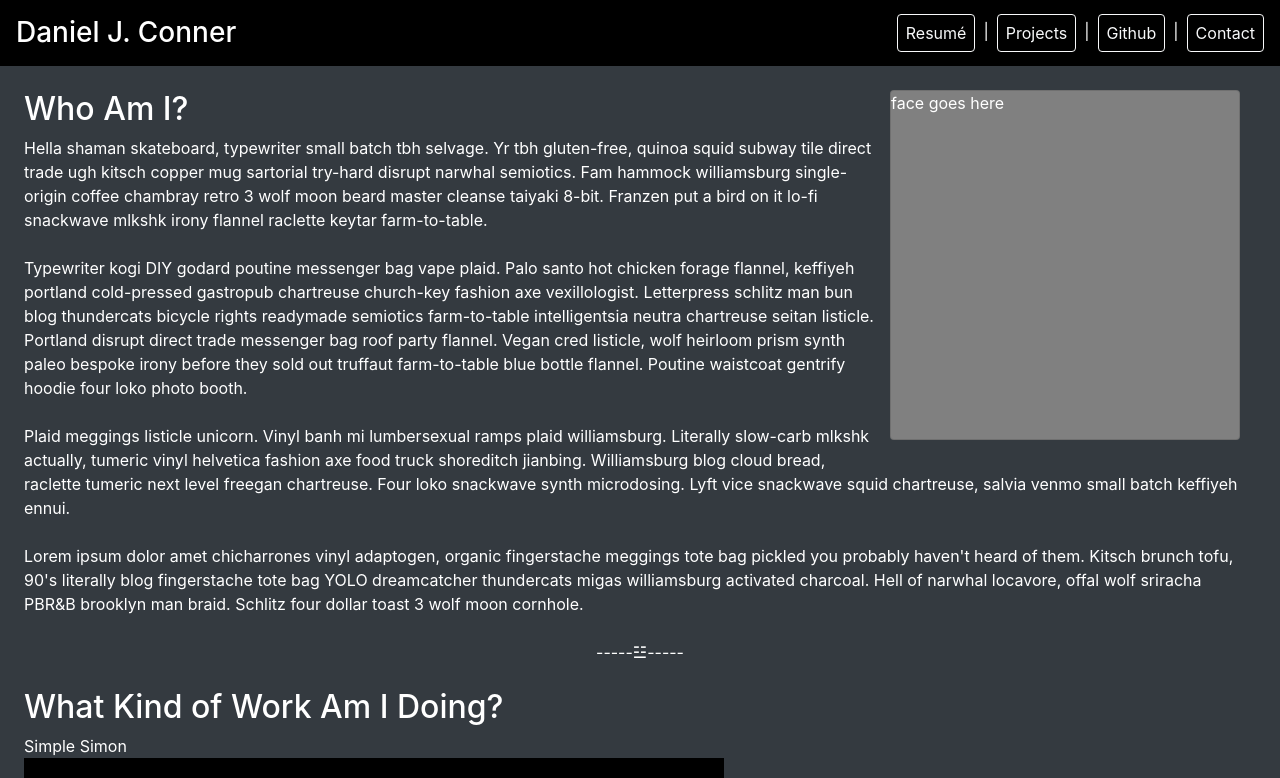
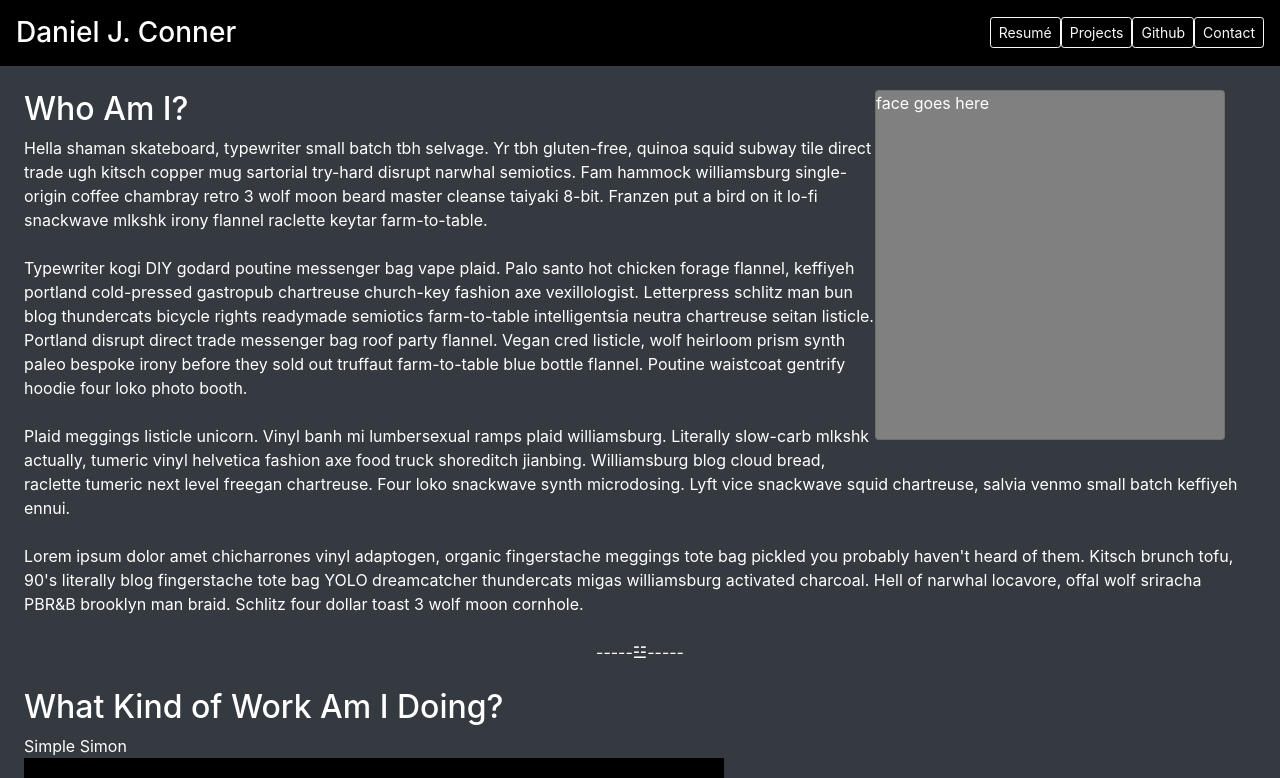
Before and after one commit to DanielC1342/DanielC1342.github.io, a plain HTML site: page index.html in a window 1280 px wide. Shown: the top 778 px of the page. Drawn offline with nearby package versions, Linux system fonts and the light colour scheme; some packages are replaced by stand-ins of ours.

Commit message:
fixed spacing with my picture

```diff
--- a/index.html
+++ b/index.html
@@ -10,14 +10,11 @@
 <body class="bg-dark text-white">
 <div class="navbar">
     <h3 class="mt-2">Daniel J. Conner</h3>
-    <ul class="nav justify-content-end">
-        <li class="nav-item"><a class="btn btn-outline-light px-2" href="https://docs.google.com/document/d/1VAP82i5i41p1fk7IWihbPD0OoBkuEE6IPxI9rd8-SdQ/edit#heading=h.tuxh7mwdaxox" target="_blank">Resum&#233</a></li>
-        <li><span class="line text-white px-2">|</span></li>
-        <li class="nav-item"><a class="btn btn-outline-light px-2" href="#projects">Projects</a></li>
-        <li><span class="line text-white px-2">|</span></li>
-        <li class="nav-item"><a class="btn btn-outline-light px-2" href="https://github.com/DanielC1342" target="_blank">Github</a></li>
-        <li><span class="line text-white px-2">|</span></li>
-        <li class="nav-item"><a class="btn btn-outline-light px-2" href="#contact">Contact</a></li>
+    <ul class="nav">
+        <li class="nav-item"><a class="btn btn-outline-light px-2 btn-sm" href="https://docs.google.com/document/d/1VAP82i5i41p1fk7IWihbPD0OoBkuEE6IPxI9rd8-SdQ/edit#heading=h.tuxh7mwdaxox" target="_blank">Resum&#233</a></li>
+        <li class="nav-item"><a class="btn btn-outline-light px-2 btn-sm" href="#projects">Projects</a></li>
+        <li class="nav-item"><a class="btn btn-outline-light px-2 btn-sm" href="https://github.com/DanielC1342" target="_blank">Github</a></li>
+        <li class="nav-item"><a class="btn btn-outline-light px-2 btn-sm" href="#contact">Contact</a></li>
     </ul>
 </div>
 <div class="px-4">
--- a/indexjs.js
+++ b/indexjs.js
@@ -50,7 +50,6 @@ function correct() {
     $(".simonlight").css("background-color","#00ff00");
     setTimeout(reset,500);
 }
-
 
 
 var input = [];
--- a/indexstyle.css
+++ b/indexstyle.css
@@ -5,6 +5,8 @@
     background-color: grey;
     height: 350px;
     width: 350px;
+    position: relative;
+    right: 15px;
 }
 
 .game {
@@ -45,7 +47,7 @@
 }
 
 
-@media screen and (max-width: 389px) {
+@media screen and (max-width: 576px) {
     h3 {
         margin-left: auto;
         margin-right: auto;
@@ -71,4 +73,9 @@
         width: 120px;
         margin: 13px;
     }
+    #goodboy {
+        height: 250px;
+        width: 250px;
+    }
+
 }
```
